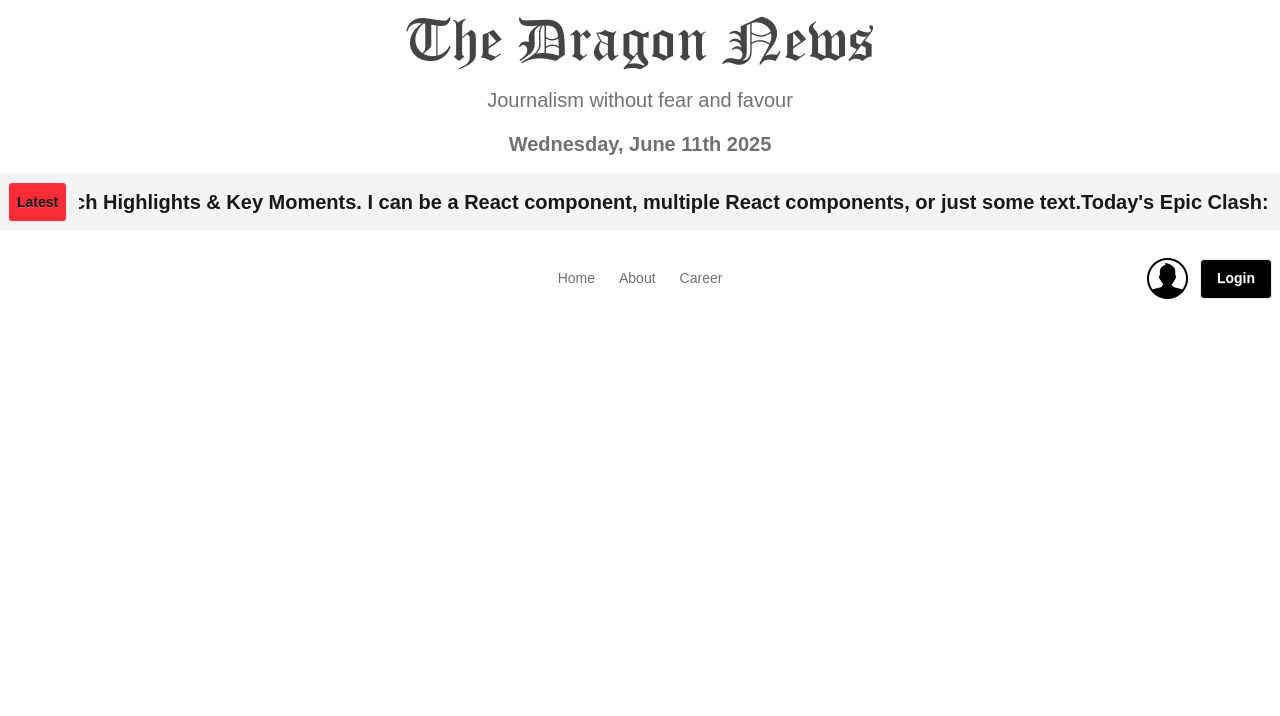
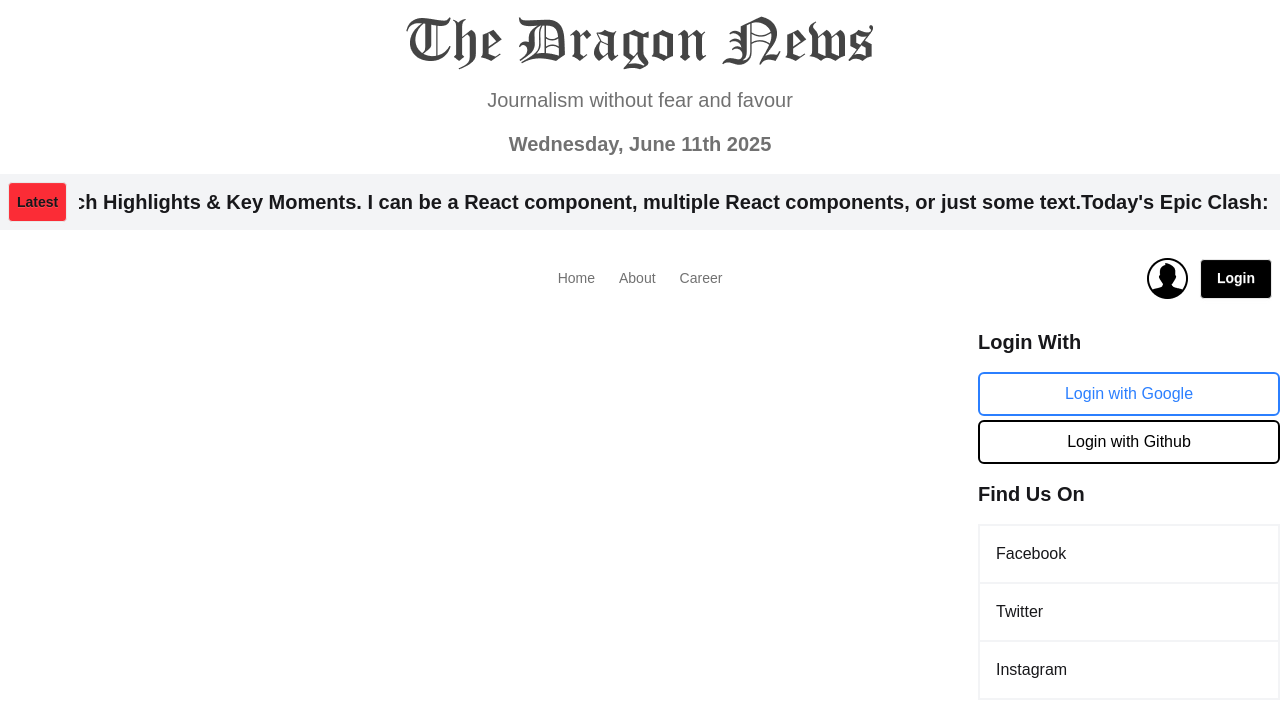
Before and after one commit to AirinNila/dragon-news, a React (Vite) app: page / in a window 1280 px wide. Shown: the top 716 px of the page. Built offline with nearby package versions, Linux system fonts and the light colour scheme.

Commit message:
working on right sidebar

```diff
--- a/src/components/LeftSideNav.jsx
+++ b/src/components/LeftSideNav.jsx
@@ -1,9 +1,10 @@
 
 const LeftSideNav = () => {
+
     return (
-        <div>
+     <div>
 
-        </div>
+     </div>
     );
 };
 
--- a/src/components/RightSideNav.jsx
+++ b/src/components/RightSideNav.jsx
@@ -1,8 +1,25 @@
 
 const RightSideNav = () => {
     return (
-        <div>
+          <div className="flex flex-col gap-4 justify-center items-center">
+            <div className="flex flex-col w-full justify-center gap-4">
+                <h3 className="font-extrabold text-xl">Login With</h3>
+                <div className="flex flex-col gap-1">
+                    <div className="w-full border-2 p-2 text-center rounded-md text-blue-500 border-blue-500">Login with Google</div>
+                    <div className="w-full border-2 p-2 text-center rounded-md text-black border-black">Login with Github</div>
+                 </div>
+            </div>
+            <div className="flex flex-col w-full justify-center gap-4">
+                <h3 className="font-extrabold text-xl">Find Us On</h3>
+                <div className="flex flex-col">
+                    <div className="border-2 border-gray-100 p-4">Facebook</div>
 
+                    <div className="border-x-2 border-gray-100 p-4">Twitter</div>
+
+                    <div className="border-2 border-gray-100 p-4">Instagram</div>
+                </div>
+            </div>
+            <div></div>
         </div>
     );
 };
```
